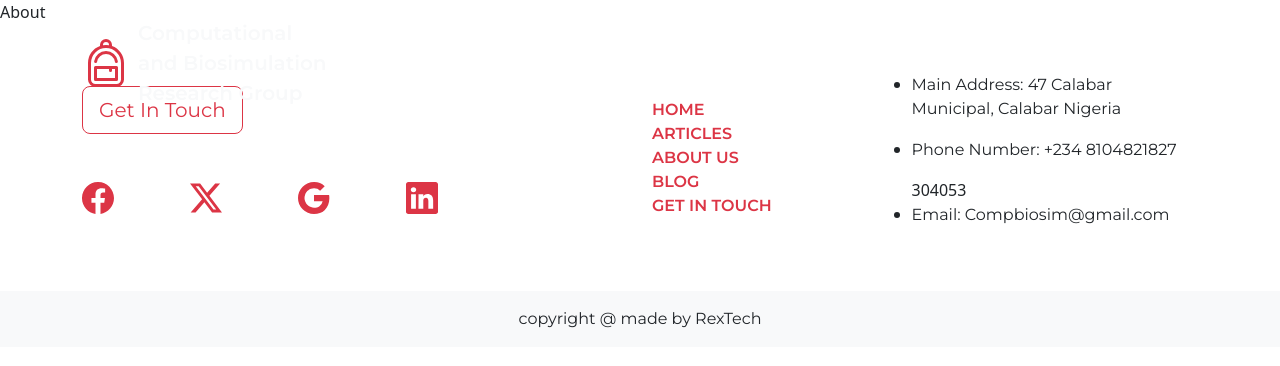
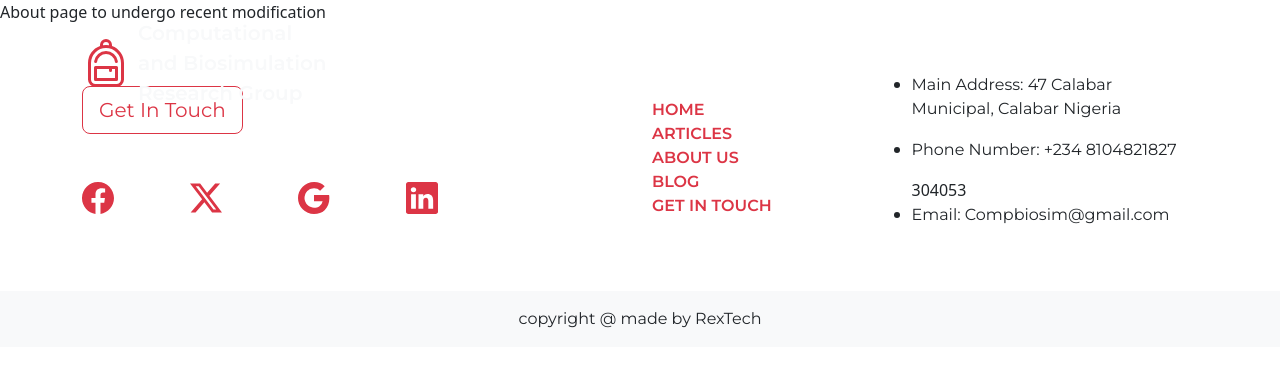
Before and after one commit to Rexnice/Biosimulation, a React (Create React App) app in the folder biosim/: page /about in a window 1280 px wide. Shown: the top 366 px of the page. Built offline with nearby package versions, Linux system fonts and the light colour scheme.

Commit message:
27042025 commit

```diff
--- a/biosim/src/pages/About/About.jsx
+++ b/biosim/src/pages/About/About.jsx
@@ -3,7 +3,7 @@
  function About() {
    return (
      <div>
-       About
+       About page to undergo recent modification
      </div>
    )
  }
```
Also changed, not shown: 2 other files (tests, documents, lock files or other folders).
